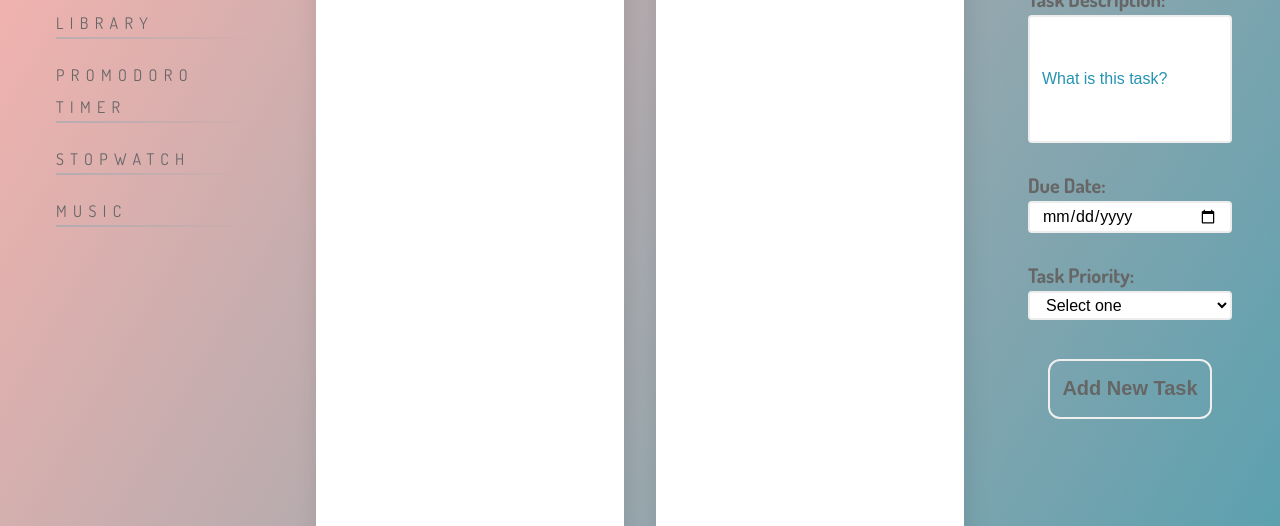
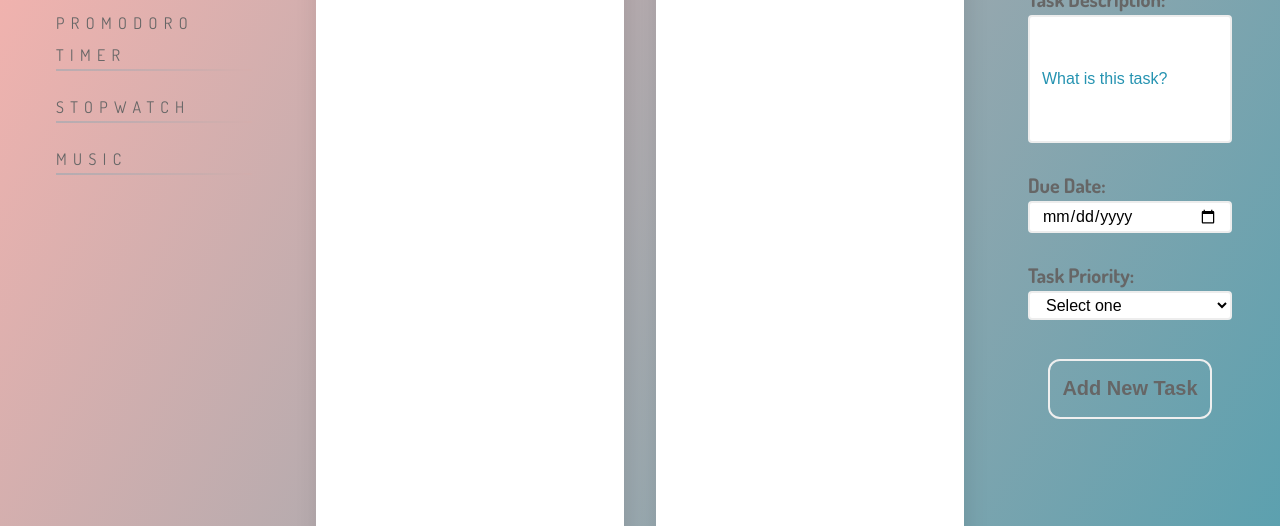
Before and after one commit to Tiana-Tian/StudBud, a website: page public/index.html in a window 1280 px wide. Shown: the part 274-800 px from the top of the page. Drawn offline with Linux system fonts and the light colour scheme.

Commit message:
Remove library

```diff
--- a/public/index.html
+++ b/public/index.html
@@ -43,7 +43,6 @@
         <ul>
           <!-- Nav items for current and potential future pages -->
           <li class="active"><a href="index.html">Tasks</a></li>
-          <li><a href="library.html">Library</a></li>
           <li><a href="promodoro.html">Promodoro Timer</a></li>
           <li><a href="stopwatch.html">Stopwatch</a></li>
           <li><a href="music.html">Music</a></li>
```
Also changed, not shown: public/music.html (+0 -1 lines), public/promodoro.html (+0 -1 lines), public/stopwatch.html (+0 -1 lines).
